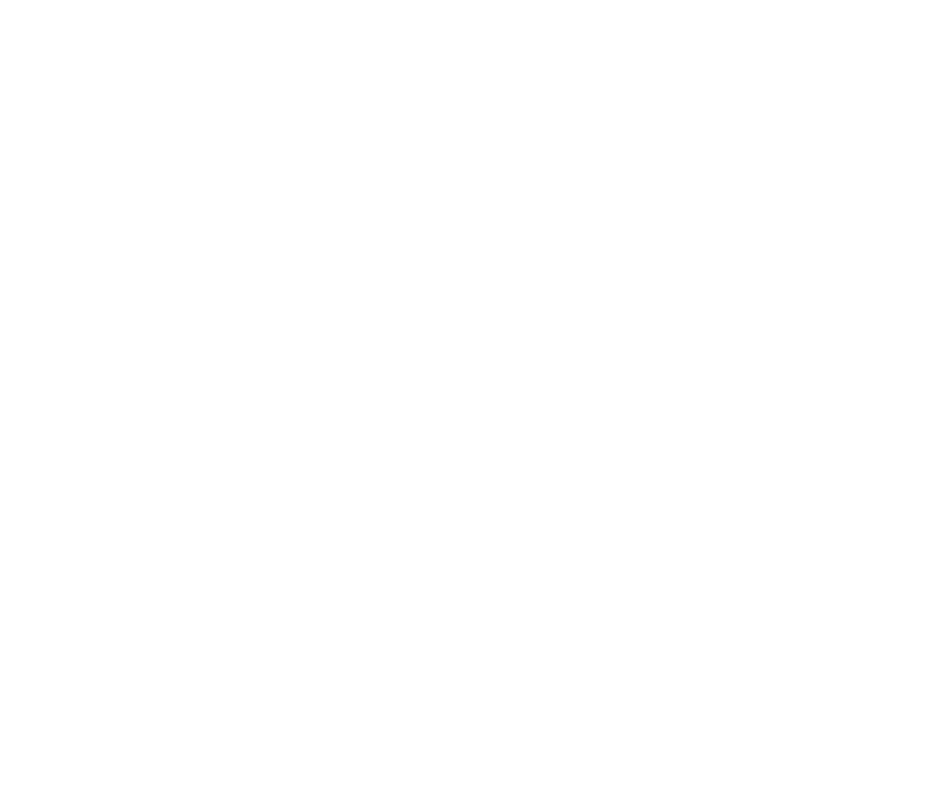
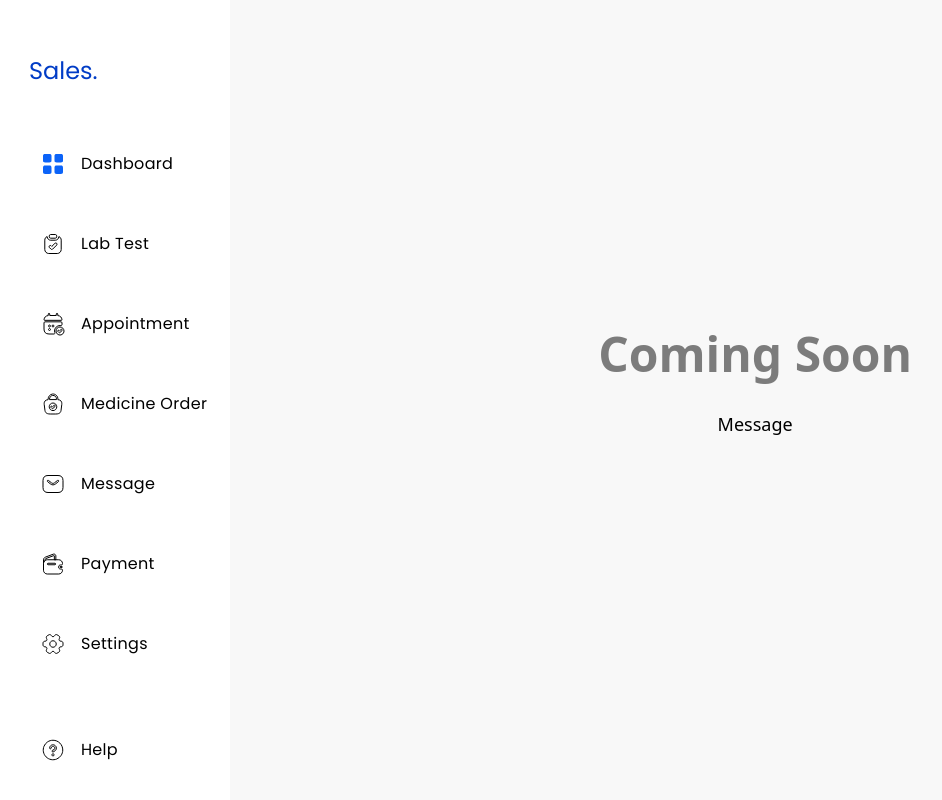
Before and after one commit to bug-king-solver/sales, a Vue app: page /message in a window 1280 px wide. Before the commit this address had no page. Shown: the whole page, without its empty margins (0-942 px from the left). Built offline with nearby package versions, Linux system fonts and the light colour scheme.

Commit message:
feat: define CommingSoon pages

```diff
--- a/src/components/Sidebar.vue
+++ b/src/components/Sidebar.vue
@@ -10,44 +10,44 @@
                     Dashboard
                 </label>
             </router-link>
-            <router-link to="/" class="flex gap-4 pt-[0.44rem] pb-[0.5rem] pl-[2.56rem]">
+            <router-link to="/lab-test" class="flex gap-4 pt-[0.44rem] pb-[0.5rem] pl-[2.56rem]">
                 <LabTestIcon />
                 <label class="font-poppins text-base font-normal tracking-[0.02rem] cursor-pointer">
                     Lab Test
                 </label>
             </router-link>
-            <router-link to="/" class="flex gap-4 pt-[0.44rem] pb-[0.5rem] pl-[2.56rem]">
+            <router-link to="/appointment" class="flex gap-4 pt-[0.44rem] pb-[0.5rem] pl-[2.56rem]">
                 <AppointmentIcon />
                 <label class="font-poppins text-base font-normal tracking-[0.02rem] cursor-pointer">
                     Appointment
                 </label>
             </router-link>
-            <router-link to="/" class="flex gap-4 pt-[0.44rem] pb-[0.5rem] pl-[2.56rem]">
+            <router-link to="/medicine-order" class="flex gap-4 pt-[0.44rem] pb-[0.5rem] pl-[2.56rem]">
                 <MedicineOrderIcon />
                 <label class="font-poppins text-base font-normal tracking-[0.02rem] cursor-pointer whitespace-nowrap">
                     Medicine Order
                 </label>
             </router-link>
-            <router-link to="/" class="flex gap-4 pt-[0.44rem] pb-[0.5rem] pl-[2.56rem]">
+            <router-link to="/message" class="flex gap-4 pt-[0.44rem] pb-[0.5rem] pl-[2.56rem]">
                 <MessageIcon />
                 <label class="font-poppins text-base font-normal tracking-[0.02rem] cursor-pointer">
                     Message
                 </label>
             </router-link>
-            <router-link to="/" class="flex gap-4 pt-[0.44rem] pb-[0.5rem] pl-[2.56rem]">
+            <router-link to="/payment" class="flex gap-4 pt-[0.44rem] pb-[0.5rem] pl-[2.56rem]">
                 <PaymentIcon />
                 <label class="font-poppins text-base font-normal tracking-[0.02rem] cursor-pointer">
                     Payment
                 </label>
             </router-link>
-            <router-link to="/" class="flex gap-4 pt-[0.44rem] pb-[0.5rem] pl-[2.56rem]">
+            <router-link to="/settings" class="flex gap-4 pt-[0.44rem] pb-[0.5rem] pl-[2.56rem]">
                 <SettingsIcon />
                 <label class="font-poppins text-base font-normal tracking-[0.02rem] cursor-pointer">
                     Settings
                 </label>
             </router-link>
         </div>
-        <router-link to="/" class="flex gap-4 pt-[0.44rem] pb-[0.5rem] pl-[2.56rem] mt-auto">
+        <router-link to="/help" class="flex gap-4 pt-[0.44rem] pb-[0.5rem] pl-[2.56rem] mt-auto">
             <HelpIcon />
             <label class="font-poppins text-base font-normal tracking-[0.02rem] cursor-pointer">Help</label>
         </router-link>
--- /dev/null
+++ b/src/pages/Appointment.vue
@@ -0,0 +1,16 @@
+<template>
+    <MainLayout>
+        <div class="min-h-screen w-full bg-[#F8F8F8] flex flex-col items-center justify-center">
+            <h1 class="text-5xl text-[#000] font-bold mb-8 animate-pulse">
+                Coming Soon
+            </h1>
+            <p class="text-[#000] text-lg mb-8">
+                Appointment
+            </p>
+        </div>
+    </MainLayout>
+</template>
+
+<script setup lang="ts">
+import MainLayout from '../layouts/MainLayout.vue';
+</script>
--- /dev/null
+++ b/src/pages/Help.vue
@@ -0,0 +1,16 @@
+<template>
+    <MainLayout>
+        <div class="min-h-screen w-full bg-[#F8F8F8] flex flex-col items-center justify-center">
+            <h1 class="text-5xl text-[#000] font-bold mb-8 animate-pulse">
+                Coming Soon
+            </h1>
+            <p class="text-[#000] text-lg mb-8">
+                Help
+            </p>
+        </div>
+    </MainLayout>
+</template>
+
+<script setup lang="ts">
+import MainLayout from '../layouts/MainLayout.vue';
+</script>
--- /dev/null
+++ b/src/pages/LabTest.vue
@@ -0,0 +1,16 @@
+<template>
+    <MainLayout>
+        <div class="min-h-screen w-full bg-[#F8F8F8] flex flex-col items-center justify-center">
+            <h1 class="text-5xl text-[#000] font-bold mb-8 animate-pulse">
+                Coming Soon
+            </h1>
+            <p class="text-[#000] text-lg mb-8">
+                Lab Test
+            </p>
+        </div>
+    </MainLayout>
+</template>
+
+<script setup lang="ts">
+import MainLayout from '../layouts/MainLayout.vue';
+</script>
--- /dev/null
+++ b/src/pages/MedicineOrder.vue
@@ -0,0 +1,16 @@
+<template>
+    <MainLayout>
+        <div class="min-h-screen w-full bg-[#F8F8F8] flex flex-col items-center justify-center">
+            <h1 class="text-5xl text-[#000] font-bold mb-8 animate-pulse">
+                Coming Soon
+            </h1>
+            <p class="text-[#000] text-lg mb-8">
+                Medicine Order
+            </p>
+        </div>
+    </MainLayout>
+</template>
+
+<script setup lang="ts">
+import MainLayout from '../layouts/MainLayout.vue';
+</script>
--- /dev/null
+++ b/src/pages/Message.vue
@@ -0,0 +1,16 @@
+<template>
+    <MainLayout>
+        <div class="min-h-screen w-full bg-[#F8F8F8] flex flex-col items-center justify-center">
+            <h1 class="text-5xl text-[#000] font-bold mb-8 animate-pulse">
+                Coming Soon
+            </h1>
+            <p class="text-[#000] text-lg mb-8">
+                Message
+            </p>
+        </div>
+    </MainLayout>
+</template>
+
+<script setup lang="ts">
+import MainLayout from '../layouts/MainLayout.vue';
+</script>
--- /dev/null
+++ b/src/pages/Payment.vue
@@ -0,0 +1,16 @@
+<template>
+    <MainLayout>
+        <div class="min-h-screen w-full bg-[#F8F8F8] flex flex-col items-center justify-center">
+            <h1 class="text-5xl text-[#000] font-bold mb-8 animate-pulse">
+                Coming Soon
+            </h1>
+            <p class="text-[#000] text-lg mb-8">
+                Payment
+            </p>
+        </div>
+    </MainLayout>
+</template>
+
+<script setup lang="ts">
+import MainLayout from '../layouts/MainLayout.vue';
+</script>
--- /dev/null
+++ b/src/pages/Settings.vue
@@ -0,0 +1,16 @@
+<template>
+    <MainLayout>
+        <div class="min-h-screen w-full bg-[#F8F8F8] flex flex-col items-center justify-center">
+            <h1 class="text-5xl text-[#000] font-bold mb-8 animate-pulse">
+                Coming Soon
+            </h1>
+            <p class="text-[#000] text-lg mb-8">
+                Settings
+            </p>
+        </div>
+    </MainLayout>
+</template>
+
+<script setup lang="ts">
+import MainLayout from '../layouts/MainLayout.vue';
+</script>
--- a/src/router/index.ts
+++ b/src/router/index.ts
@@ -1,5 +1,12 @@
 import { createRouter, createWebHistory } from 'vue-router';
 import Dashboard from '../pages/Dashboard.vue';
+import LabTest from '../pages/LabTest.vue';
+import Appointment from '../pages/Appointment.vue';
+import MedicineOrder from '../pages/MedicineOrder.vue';
+import Message from '../pages/Message.vue';
+import Payment from '../pages/Payment.vue';
+import Settings from '../pages/Settings.vue';
+import Help from '../pages/Help.vue';
 
 const routes = [
   {
@@ -7,6 +14,41 @@
     name: 'Dashboard',
     component: Dashboard
   },
+  {
+    path: '/lab-test',
+    name: 'LabTest',
+    component: LabTest
+  },
+  {
+    path: '/appointment',
+    name: 'Appointment',
+    component: Appointment
+  },
+  {
+    path: '/medicine-order',
+    name: 'MedicineOrder',
+    component: MedicineOrder
+  },
+  {
+    path: '/message',
+    name: 'Message',
+    component: Message
+  },
+  {
+    path: '/payment',
+    name: 'Payment',
+    component: Payment
+  },
+  {
+    path: '/settings',
+    name: 'Settings',
+    component: Settings
+  },
+  {
+    path: '/help',
+    name: 'Help',
+    component: Help
+  }
 ];
 
 const router = createRouter({
```
